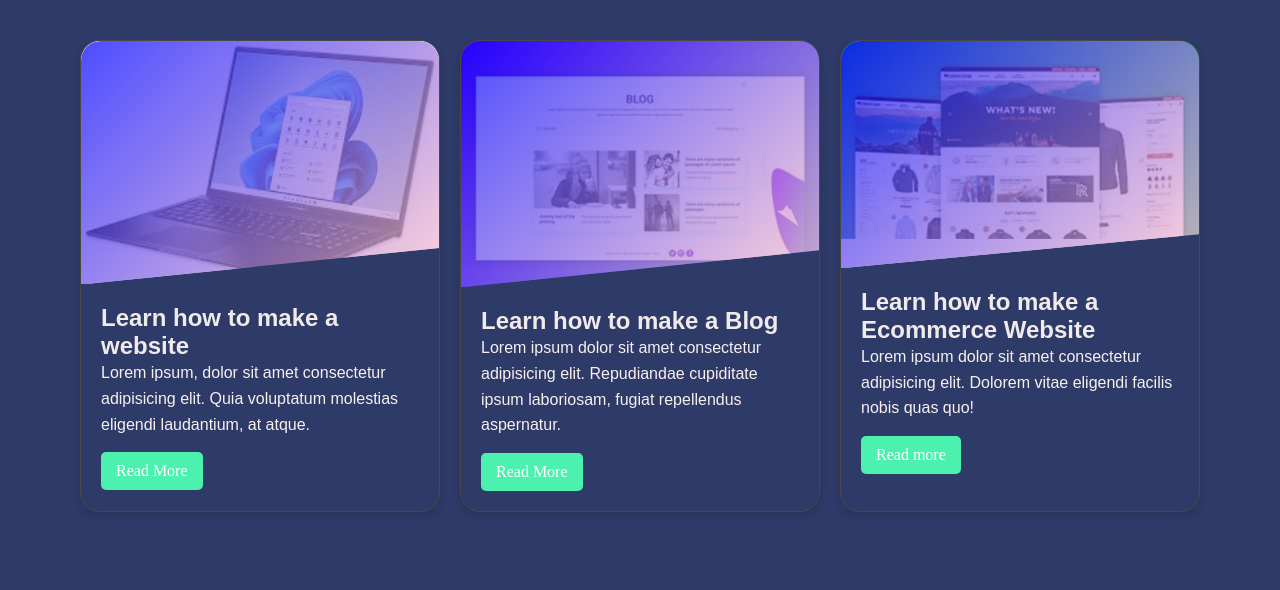
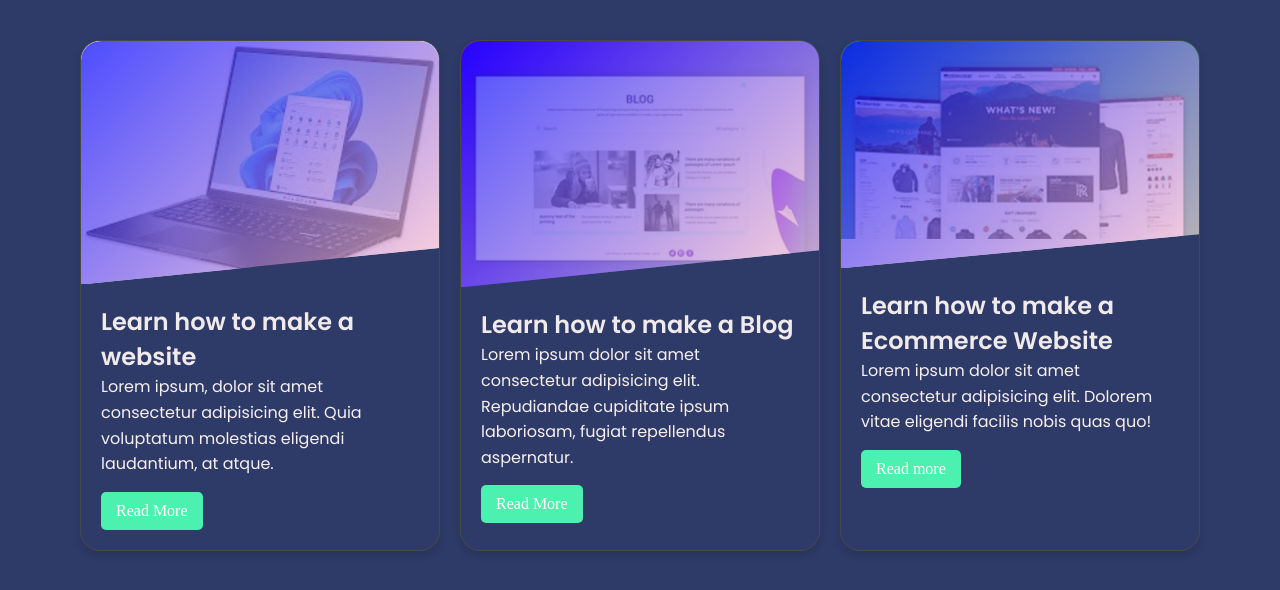
Before and after one commit to lokeshreddyyama/Cards-section, a plain HTML site: page index.html in a window 1280 px wide. Drawn offline with Linux system fonts and the light colour scheme.

Commit message:
first commit

```diff
--- a/css/style.css
+++ b/css/style.css
@@ -1,3 +1,4 @@
+@import url('https://fonts.googleapis.com/css2?family=Poppins:wght@400;600&display=swap');
 * {
     padding: 0px;
     margin: 0px;
@@ -45,13 +46,13 @@ body {
     color: #666;
 }
 .card h3 {
-  font-family: Arial, Helvetica, sans-serif;
+  font-family:'poppins', sans-serif;
     margin-top: 0;
     font-size: 24px;
     color: #f0eaea;
 }
 .card p {
-  font-family: Arial, Helvetica, sans-serif;
+  font-family:'poppins', sans-serif;
     font-size: 16px;
     line-height: 1.6;
     color: #f8f0f0;
@@ -83,7 +84,7 @@ body {
 .button:hover {
     background-color: #0056b3;
 }
-@media screen and (max-width: 768px) {
+@media screen and (max-width: 600px) {
     .card-container {
         grid-template-columns: repeat(auto-fit, minmax(250px, 1fr));
     }
--- a/index.html
+++ b/index.html
@@ -8,6 +8,7 @@
     <link rel="stylesheet" href="./css/style.css">
     <!--font awesome CDN-->
     <link rel="stylesheet" href="https://cdnjs.cloudflare.com/ajax/libs/font-awesome/6.5.0/css/all.min.css">
+     <link  rel='stylesheet' href='https://fonts.googleapis.com/css2?family=Poppins:wght@400;600&display=swap' />
 </head>
 <body>
 <div class="card-container">
```
